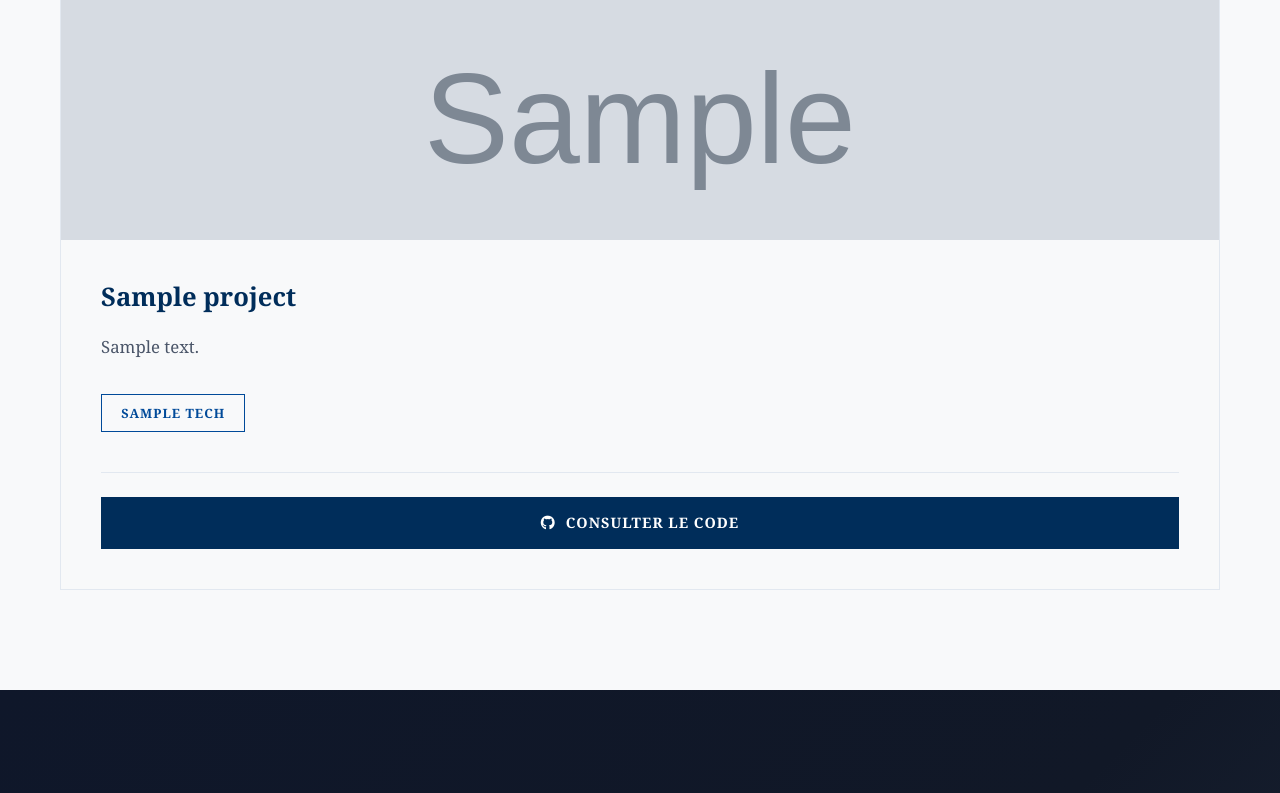
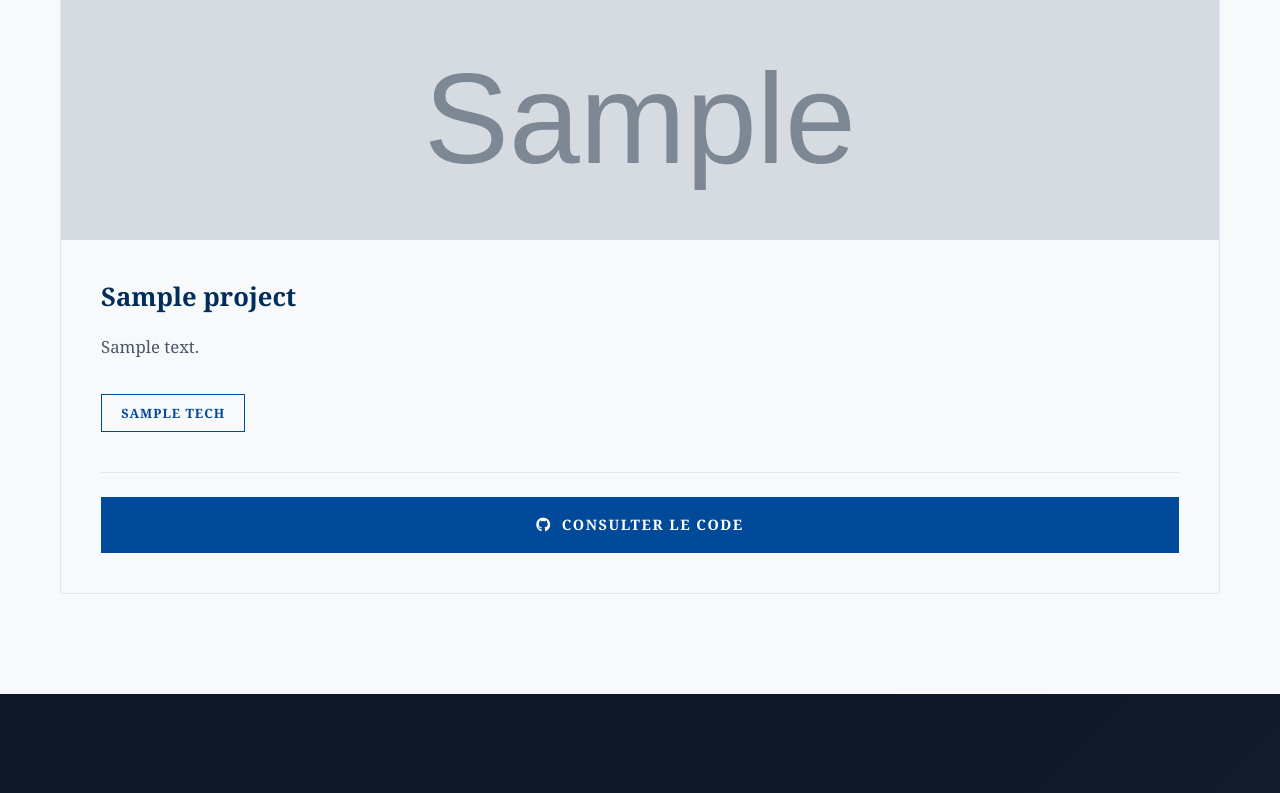
Before and after one commit to Delamou1234/Portofoliocastro, a Django app: template home/templates/home/index.html in a window 1280 px wide. Shown: the part 3272-4065 px from the top of the page. Run offline with Django 3.2, Linux system fonts and the light colour scheme; the template is opened without the code that fills it: most values are stand-ins (such as "Sample title", 1, 10 or a date in 2020); grey boxes marked "Sample" are stand-in pictures.

Commit message:
Finalize doctoral card design with single premium GitHub button

```diff
--- a/home/static/home/style.css
+++ b/home/static/home/style.css
@@ -1049,47 +1049,35 @@ body {
 
 .project-footer {
     display: flex;
-    gap: 1rem;
+    justify-content: center;
     padding-top: 1.5rem;
     border-top: 1px solid var(--border-color);
 }
 
-.btn-github, .btn-demo {
+.btn-github {
     display: inline-flex;
     align-items: center;
     justify-content: center;
     gap: 10px;
-    padding: 12px 20px;
+    padding: 14px 30px;
     border-radius: 0;
     font-size: 0.9rem;
     font-weight: 600;
     text-transform: uppercase;
-    letter-spacing: 1px;
+    letter-spacing: 1.5px;
     transition: all 0.3s ease;
-    flex: 1;
     text-decoration: none !important;
-}
-
-.btn-github {
-    background: var(--secondary-color);
-    color: white !important;
-    border: 1px solid var(--secondary-color);
-}
-
-.btn-github:hover {
-    background: transparent;
-    color: var(--secondary-color) !important;
-}
-
-.btn-demo {
     background: var(--primary-color);
     color: white !important;
     border: 1px solid var(--primary-color);
-}
-
-.btn-demo:hover {
+    width: 100%;
+}
+
+.btn-github:hover {
     background: transparent;
     color: var(--primary-color) !important;
+    transform: translateY(-2px);
+    box-shadow: 0 5px 15px rgba(0, 74, 153, 0.1);
 }
 
 /* Contact Section */
```
